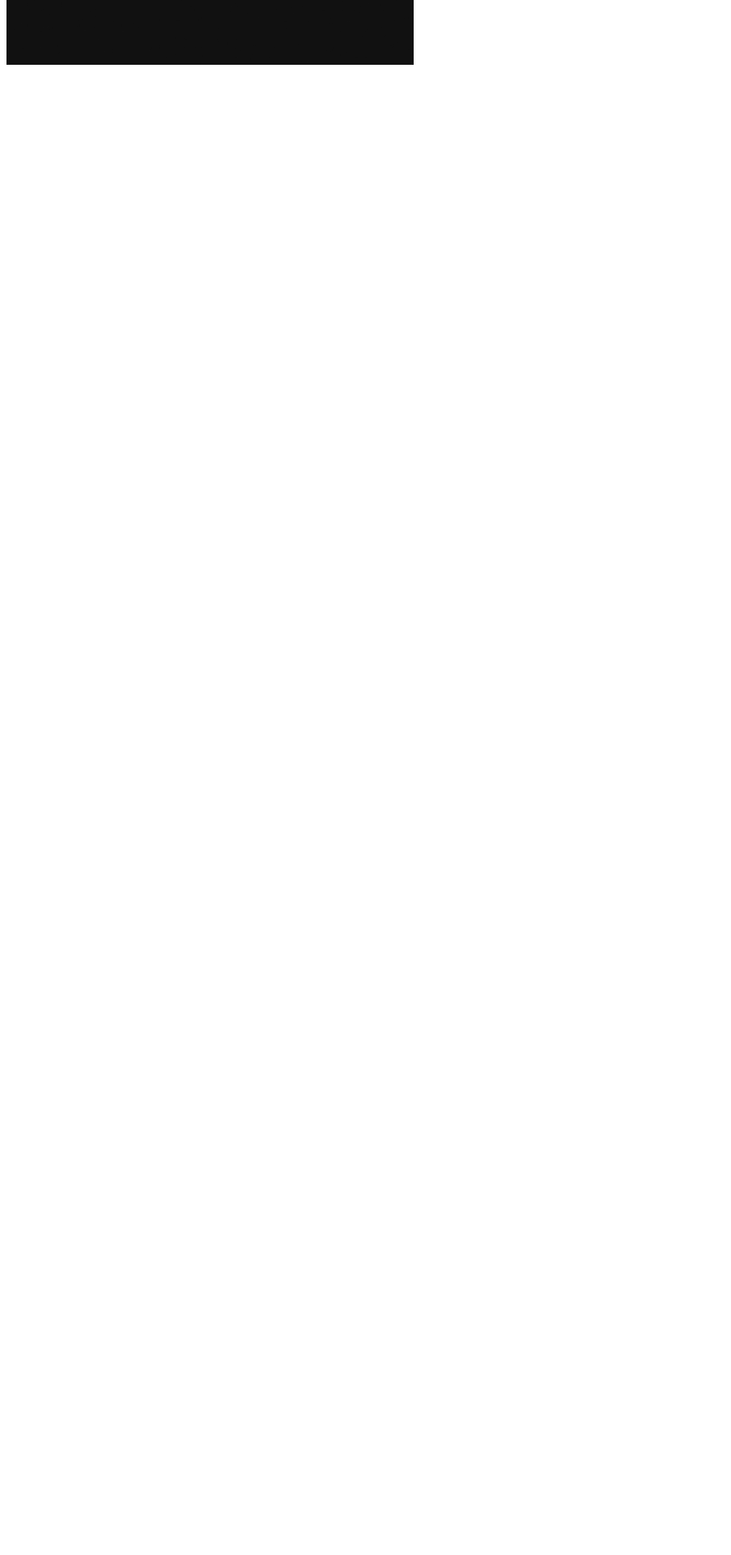
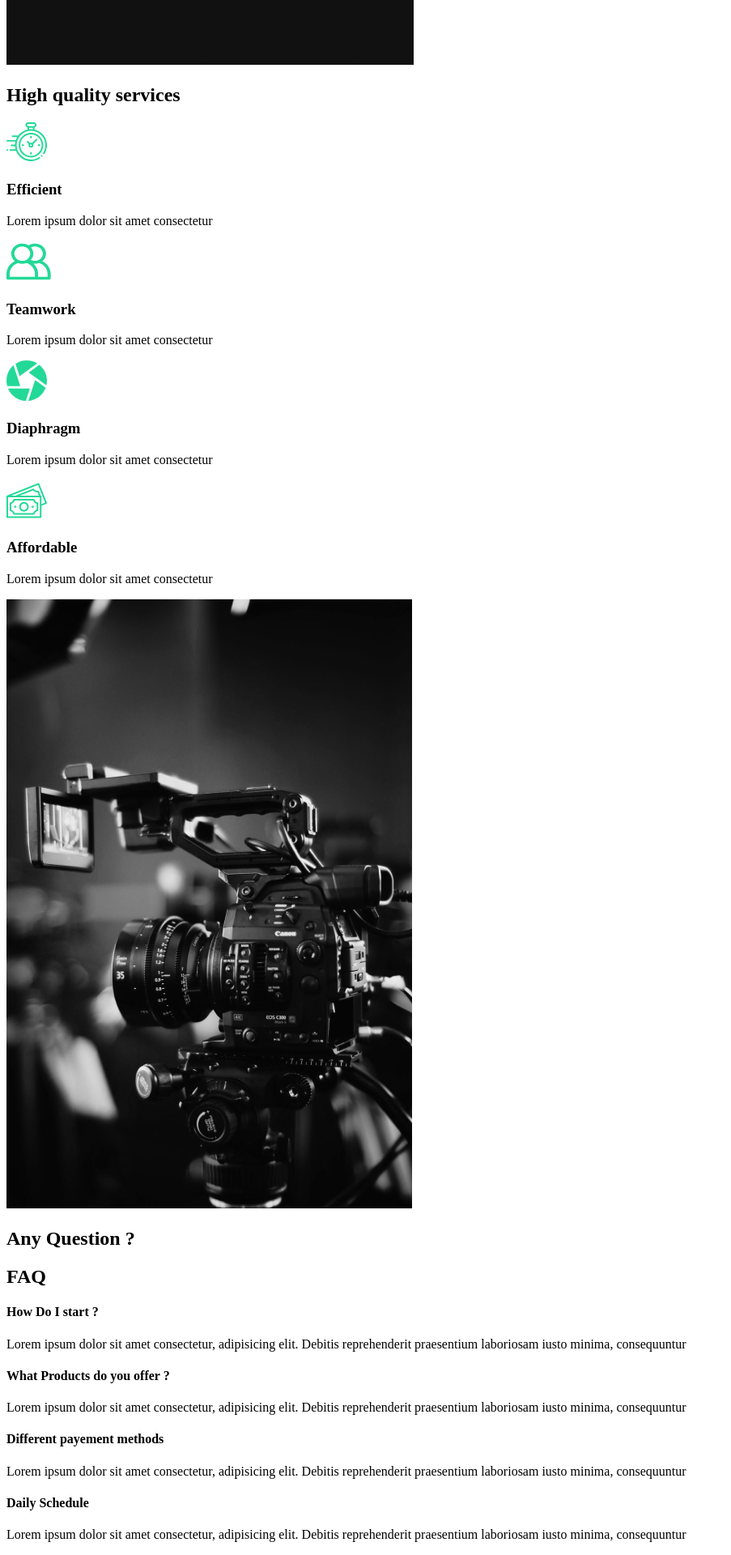
Before and after one commit to kunwar-11/portfolio-dev, a React (Create React App) app: page / in a window 1280 px wide. Shown: the part 890-2810 px from the top of the page at 81% size, without its empty margins (0-903 px from the left). Before the commit the page ends 982 px from the top, so only its background shows below. Built offline with nearby package versions, Linux system fonts and the light colour scheme.

Commit message:
faq section done

```diff
--- /dev/null
+++ b/src/components/FaqSection.js
@@ -0,0 +1,38 @@
+import React from 'react'
+
+function FaqSection() {
+    return (
+        <div className = 'faqSection'>
+            <div className="faqSection__header">
+                <h2>Any Question ?</h2>
+                <h2>FAQ</h2>
+                <div className="faqSection__question">
+                    <h4>How Do I start ?</h4>
+                    <div className="faqSection__question__answer">
+                        <p>Lorem ipsum dolor sit amet consectetur, adipisicing elit. Debitis reprehenderit praesentium laboriosam iusto minima, consequuntur</p>
+                    </div>
+                </div>
+                <div className="faqSection__question">
+                    <h4>What Products do you offer ?</h4>
+                    <div className="faqSection__question__answer">
+                        <p>Lorem ipsum dolor sit amet consectetur, adipisicing elit. Debitis reprehenderit praesentium laboriosam iusto minima, consequuntur</p>
+                    </div>
+                </div>
+                <div className="faqSection__question">
+                    <h4>Different payement methods</h4>
+                    <div className="faqSection__question__answer">
+                        <p>Lorem ipsum dolor sit amet consectetur, adipisicing elit. Debitis reprehenderit praesentium laboriosam iusto minima, consequuntur</p>
+                    </div>
+                </div>
+                <div className="faqSection__question">
+                    <h4>Daily Schedule</h4>
+                    <div className="faqSection__question__answer">
+                        <p>Lorem ipsum dolor sit amet consectetur, adipisicing elit. Debitis reprehenderit praesentium laboriosam iusto minima, consequuntur</p>
+                    </div>
+                </div>
+            </div>
+        </div>
+    )
+}
+
+export default FaqSection
--- /dev/null
+++ b/src/components/ServicesSection.js
@@ -0,0 +1,51 @@
+import React from 'react'
+import Clock from '../img/clock.svg'
+import Diaphragm from '../img/diaphragm.svg'
+import Money from '../img/money.svg'
+import Teamwork from '../img/teamwork.svg'
+import Home2 from '../img/home2.png'
+function ServicesSection() {
+    return (
+        <div className='services'>
+            <div className="services__description">
+                <h2>High <span>quality</span> services</h2>
+                <div className="services__cards">
+                    <div className="services__card">
+                        <div className="service__card__header">
+                            <img src= {Clock} alt = 'card-img'/>
+                            <h3>Efficient</h3>
+                        </div>
+                        <p>Lorem ipsum dolor sit amet consectetur</p>
+                    </div>
+                    <div className="services__card">
+                        <div className="service__card__header">
+                            <img src= {Teamwork} alt = 'card-img'/>
+                            <h3>Teamwork</h3>
+                        </div>
+                        <p>Lorem ipsum dolor sit amet consectetur</p>
+                    </div>
+                    <div className="services__card">
+                        <div className="service__card__header">
+                            <img src= {Diaphragm} alt = 'card-img'/>
+                            <h3>Diaphragm</h3>
+                        </div>
+                        <p>Lorem ipsum dolor sit amet consectetur</p>
+                    </div>
+                    <div className="services__card">
+                        <div className="service__card__header">
+                            <img src= {Money} alt = 'card-img'/>
+                            <h3>Affordable</h3>
+                        </div>
+                        <p>Lorem ipsum dolor sit amet consectetur</p>
+                    </div>
+                </div>
+                <div className="services__image">
+                    <img src={Home2} alt="home-img-2"/>
+                </div>
+            </div>
+
+        </div>
+    )
+}
+
+export default ServicesSection
--- a/src/pages/Aboutus.js
+++ b/src/pages/Aboutus.js
@@ -1,9 +1,13 @@
 import React from 'react'
 import AboutSection from '../components/AboutSection'
+import ServicesSection from '../components/ServicesSection'
+import Faq from '../components/FaqSection'
 function Aboutus() {
     return (
         <div className = 'aboutUs__page'>
             <AboutSection />
+            <ServicesSection />
+            <Faq />
         </div>
     )
 }
```
Also changed, not shown: 1 other file (tests, documents, lock files or other folders).
